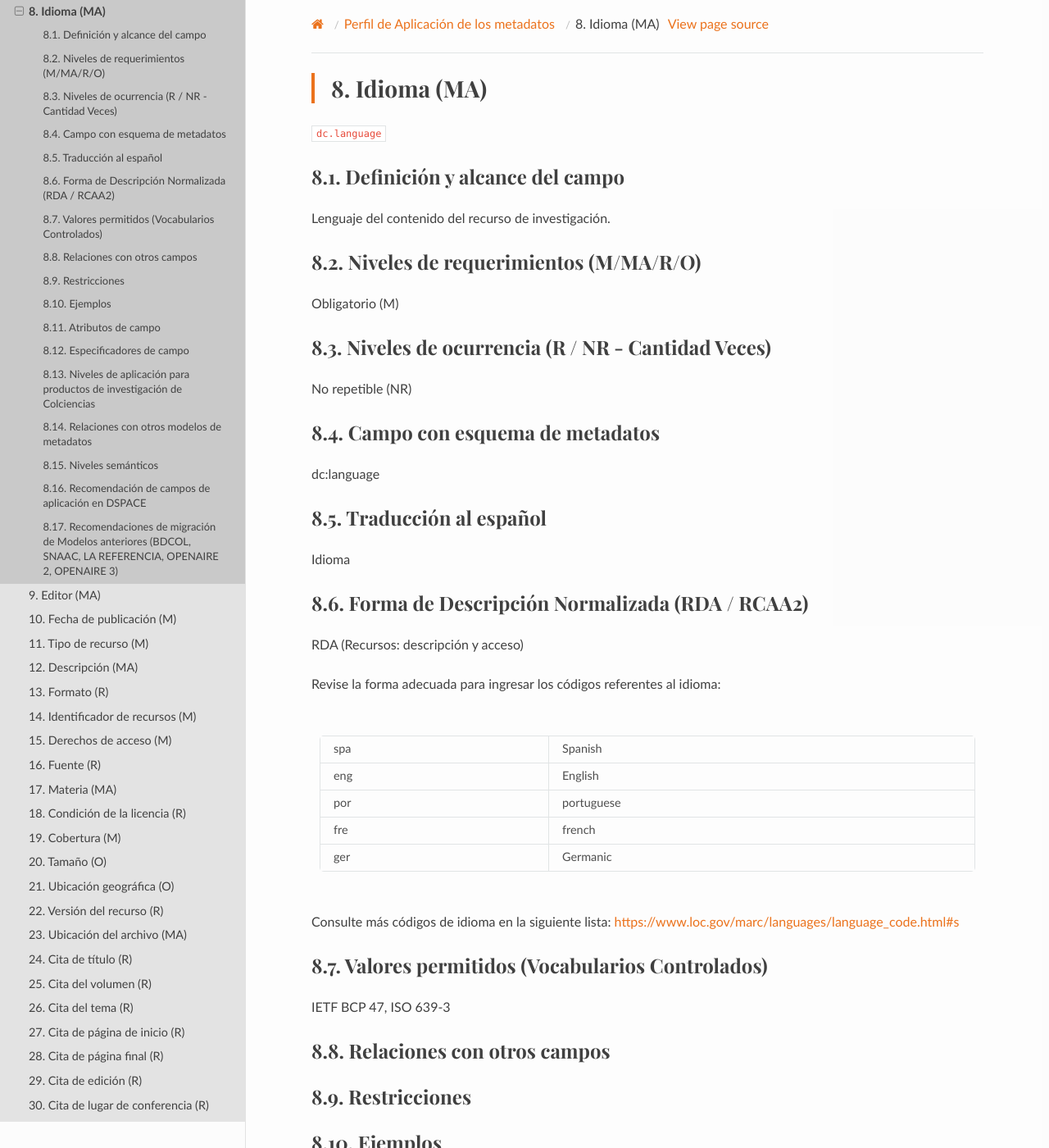
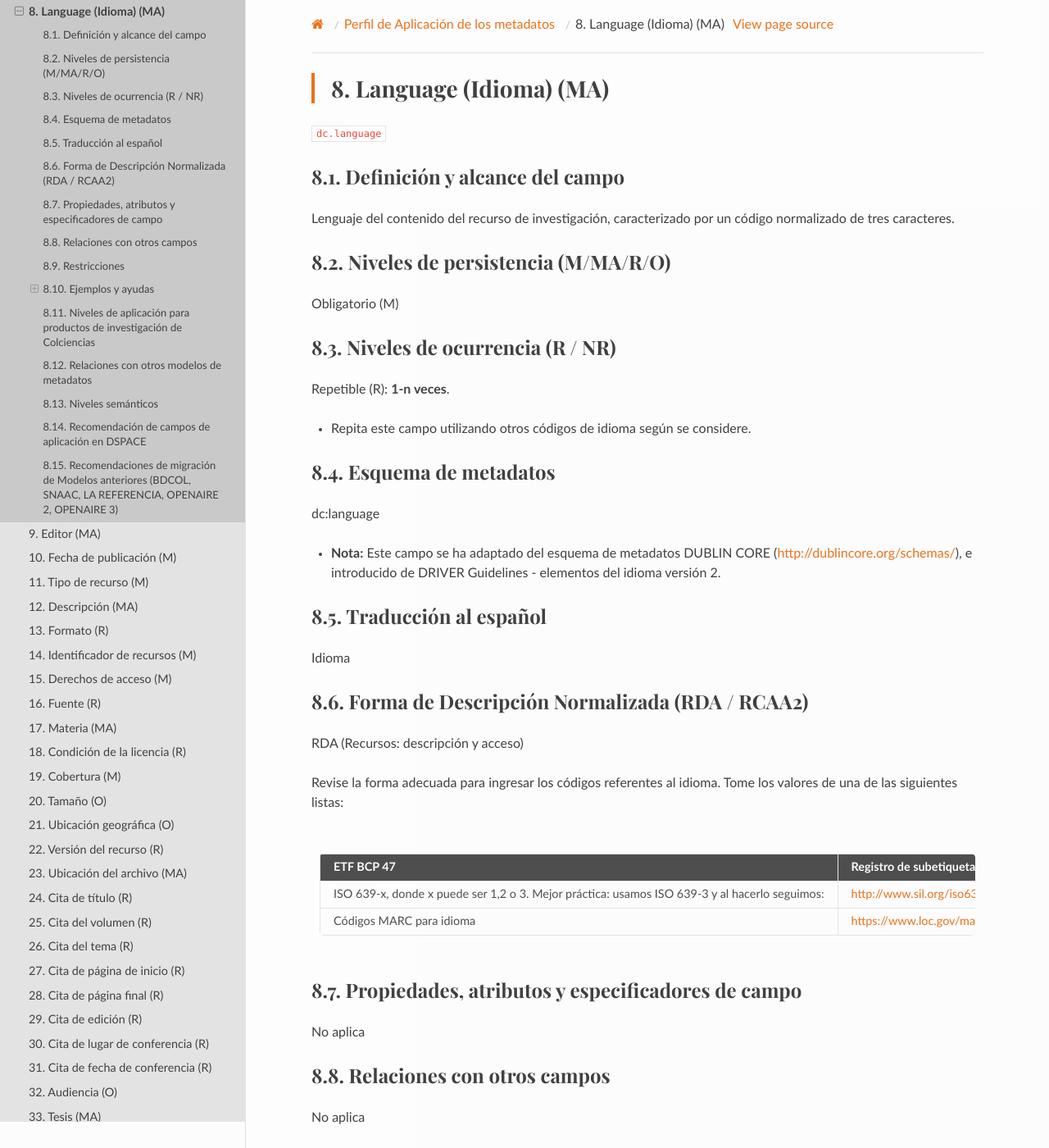
Before and after one commit to rcic/openaire4, a Sphinx documentation site: the page built from docs/field_language.rst, in a window 1280 px wide and 1400 px high. Shown: the whole window at 82% size. Built offline with Sphinx 7.4.7 and the Read the Docs theme 2.0.0, drawn with Linux system fonts in a browser that asks for light colours; some web fonts are replaced; a script that is not in the unit is left out; some of the changed text lies outside the part shown.

Commit message:
actualizacion

```diff
--- a/docs/field_language.rst
+++ b/docs/field_language.rst
@@ -1,25 +1,31 @@
 .. _dc.language:
 
-Idioma (MA)
-============
+Language (Idioma) (MA)
+======================
 
 ``dc.language``
 
 Definición y alcance del campo
 ------------------------------
-Lenguaje del contenido del recurso de investigación.
+Lenguaje del contenido del recurso de investigación, caracterizado por un código normalizado de tres caracteres.
 
-Niveles de requerimientos (M/MA/R/O)
+Niveles de persistencia (M/MA/R/O)
 ------------------------------------
 Obligatorio (M)
 
-Niveles de ocurrencia (R / NR -  Cantidad Veces)
+Niveles de ocurrencia (R / NR)
 ------------------------------------------------
-No repetible (NR)
+Repetible (R): **1-n veces**.
 
-Campo con esquema de metadatos
+- Repita este campo utilizando otros códigos de idioma según se considere.
+
+
+Esquema de metadatos
 ------------------------------
 dc:language
+
+- **Nota:** Este campo se ha adaptado del esquema de metadatos DUBLIN CORE (http://dublincore.org/schemas/), e introducido de DRIVER Guidelines - elementos del idioma versión 2.
+
 
 Traducción al español
 ---------------------
@@ -29,36 +35,59 @@
 ----------------------------------------------
 RDA (Recursos: descripción y acceso)
 
-Revise la forma adecuada para ingresar los códigos referentes al idioma:
+Revise la forma adecuada para ingresar los códigos referentes al idioma. Tome los valores de una de las siguientes listas:
 
-=====  ============
-spa    Spanish
-eng    English
-por    portuguese
-fre    french
-ger    Germanic
-=====  ============
-
-Consulte más códigos de idioma en la siguiente lista: https://www.loc.gov/marc/languages/language_code.html#s
++-----------------------------------------------------------------------------------------------+----------------------------------------------------------------------------------------------------------------------------------------+
+| ETF BCP 47                                                                                    | Registro de subetiquetas de idioma de IANA. Ver en: https://www.iana.org/assignments/language-subtag-registry/language-subtag-registry |
++===============================================================================================+========================================================================================================================================+
+| ISO 639-x, donde x puede ser 1,2 o 3. Mejor práctica: usamos ISO 639-3 y al hacerlo seguimos: | http://www.sil.org/iso639-3/                                                                                                           |
++-----------------------------------------------------------------------------------------------+----------------------------------------------------------------------------------------------------------------------------------------+
+| Códigos MARC para idioma                                                                      | https://www.loc.gov/marc/languages/language_code.html#s                                                                                |
++-----------------------------------------------------------------------------------------------+----------------------------------------------------------------------------------------------------------------------------------------+
 
 
-Valores permitidos (Vocabularios Controlados)
----------------------------------------------
-IETF BCP 47, ISO 639-3
+Propiedades, atributos y especificadores de campo
+-------------------------------------------------
+No aplica
 
 Relaciones con otros campos
 ---------------------------
+No aplica
 
 Restricciones
 -------------
+No aplica
 
 
-Ejemplos
---------
+Ejemplos y ayudas
+------------------
+
+Ayudas
+++++++
+
+- Idiomas
+
+	+--------+------------+
+	| Código | Idioma     |
+	+========+============+
+	| spa    | Spanish    |
+	+--------+------------+
+	| eng    | English    |
+	+--------+------------+
+	| por    | portuguese |
+	+--------+------------+
+	| fre    | french     |
+	+--------+------------+
+	| ger    | Germanic   |
+	+--------+------------+
+
+Ejemplo en XML  (Interoperabilidad OAI-PMH)
++++++++++++++++++++++++++++++++++++++++++++
+
+Esquema oai_dc
 
 .. code-block:: xml
    :linenos:
-
 
    <dc.language>eng</dc.language>
    <dc.language>spa</dc.language>
@@ -67,14 +96,21 @@
    <dc.language>dut</dc.language>
    <dc.language>nl</dc.language>
 
-.. _DRIVER Guidelines v2 element language: https://wiki.surfnet.nl/display/DRIVERguidelines/Language
+Esquema DataCite
 
-Atributos de campo
-------------------
-IETF BCP 47, ISO 639-3
+.. code-block:: xml
+   :linenos:
 
-Especificadores de campo
-------------------------
+
+Esquema xoai
+
+.. code-block:: xml
+   :linenos:
+
+Esquema dim
+
+.. code-block:: xml
+   :linenos:
 
 Niveles de aplicación para productos de investigación de Colciencias
 --------------------------------------------------------------------
@@ -82,16 +118,23 @@
 
 Relaciones con otros modelos de metadatos
 -----------------------------------------
+El campo **idioma (dc.lenguaje)** es utilizado por los siguientes esquemas:
+
++----------------------+-------------------+
+| Esquema de Metadatos | Campo Relacionado |
++======================+===================+
+| marcxml              | field:041         |
++----------------------+-------------------+
+
 
 Niveles semánticos
 ------------------
+No aplica
 
 Recomendación de campos de aplicación en DSPACE
 -----------------------------------------------
-Se recomienda crear en Dspace los siguientes campos:
-
-- dc:language
+No aplica
 
 Recomendaciones de migración de Modelos anteriores (BDCOL, SNAAC, LA REFERENCIA, OPENAIRE 2, OPENAIRE 3)
 --------------------------------------------------------------------------------------------------------
-OpenAIRE 3: dc.language
+No aplica
```
